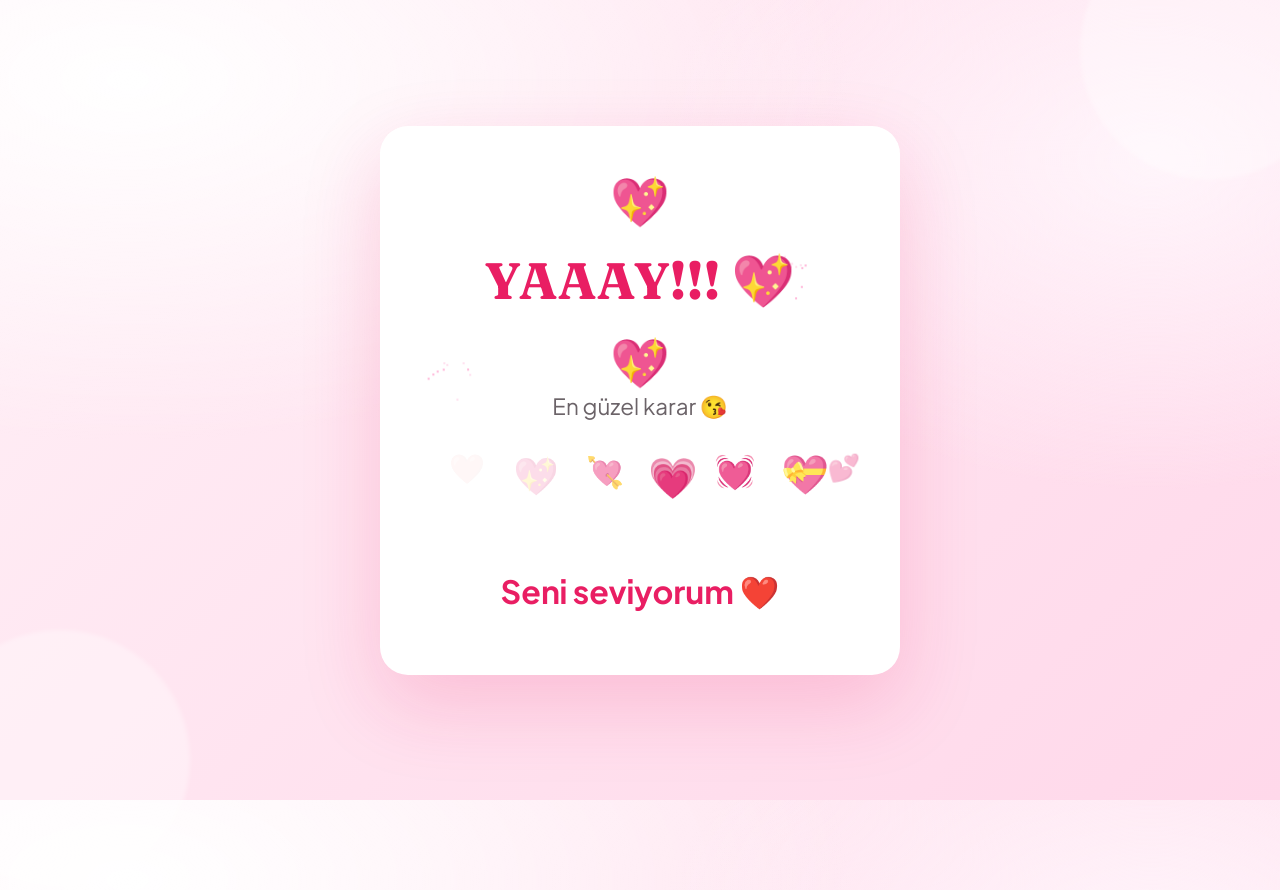
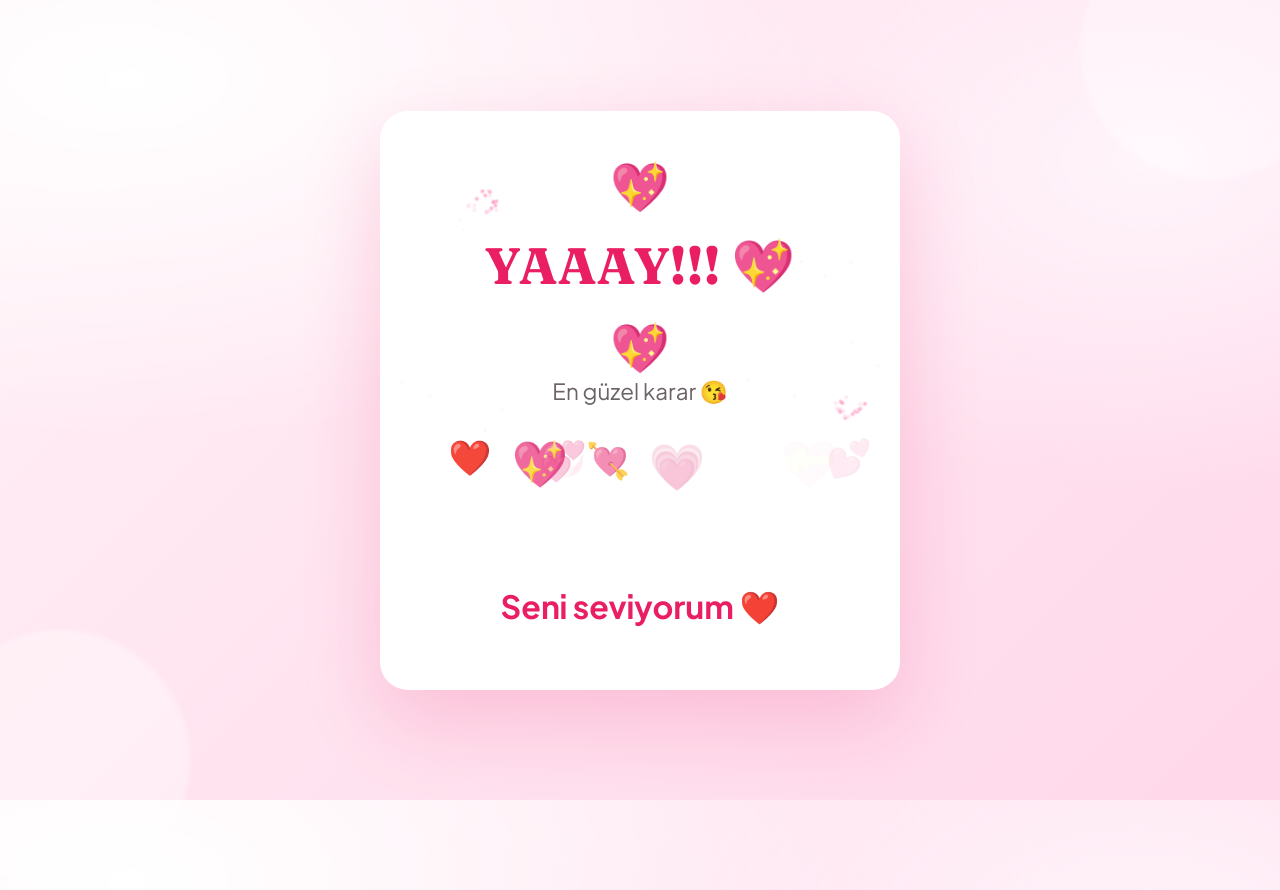
Before and after one commit to mrtsrktt/sevgilimolurmusun, a website: page index.html in a window 1280 px wide. Both pictures are taken after a click on the button "TABİİ Kİ EVET! 😍". Shown: the top 890 px of the page. Drawn offline with Linux system fonts and the light colour scheme.

Commit message:
Speed up hearts and boost fireworks

```diff
--- a/script.js
+++ b/script.js
@@ -185,22 +185,22 @@ function createFirework(side) {
 
     const firework = document.createElement('div');
     firework.className = `firework ${side}`;
-    const top = 60 + Math.random() * 180;
+    const top = 40 + Math.random() * 220;
     firework.style.top = `${top}px`;
 
-    const offset = 6 + Math.random() * 14;
+    const offset = 4 + Math.random() * 18;
     if (side === 'left') {
         firework.style.left = `${offset}%`;
     } else {
         firework.style.right = `${offset}%`;
     }
 
-    const sparkCount = 10 + Math.floor(Math.random() * 6);
+    const sparkCount = 16 + Math.floor(Math.random() * 8);
     for (let i = 0; i < sparkCount; i++) {
         const spark = document.createElement('div');
         spark.className = `spark ${i % 2 === 0 ? 'alt' : ''}`.trim();
         const angle = Math.random() * Math.PI * 2;
-        const distance = 40 + Math.random() * 50;
+        const distance = 70 + Math.random() * 70;
         const x = Math.cos(angle) * distance;
         const y = Math.sin(angle) * distance;
         spark.style.setProperty('--x', `${x}px`);
@@ -219,5 +219,5 @@ function startFireworks() {
     fireworksTimer = setInterval(() => {
         createFirework('left');
         createFirework('right');
-    }, 900);
+    }, 550);
 }
--- a/style.css
+++ b/style.css
@@ -258,76 +258,76 @@ body::after {
 
 .love-animation {
     position: relative;
-    height: 100px;
+    height: 130px;
     margin: 20px 0;
     z-index: 1;
 }
 
 .heart-float {
     position: absolute;
-    font-size: 2rem;
-    animation: floatUp 3.2s infinite, heartPulse 2.2s infinite;
+    font-size: 2.4rem;
+    animation: floatUp 2s infinite, heartPulse 1.2s infinite;
     left: 50%;
 }
 
 .heart-float:nth-child(1) {
     animation-delay: 0s;
     left: 8%;
-    font-size: 1.6rem;
+    font-size: 1.9rem;
 }
 
 .heart-float:nth-child(2) {
+    animation-delay: 0.2s;
+    left: 22%;
+    font-size: 2.6rem;
+}
+
+.heart-float:nth-child(3) {
     animation-delay: 0.4s;
-    left: 22%;
+    left: 38%;
     font-size: 2.2rem;
 }
 
-.heart-float:nth-child(3) {
-    animation-delay: 0.8s;
-    left: 38%;
-    font-size: 1.9rem;
-}
-
 .heart-float:nth-child(4) {
-    animation-delay: 1.2s;
+    animation-delay: 0.6s;
     left: 52%;
-    font-size: 2.4rem;
+    font-size: 2.8rem;
 }
 
 .heart-float:nth-child(5) {
-    animation-delay: 1.6s;
+    animation-delay: 0.8s;
     left: 67%;
-    font-size: 1.8rem;
+    font-size: 2.1rem;
 }
 
 .heart-float:nth-child(6) {
-    animation-delay: 2s;
+    animation-delay: 1s;
     left: 82%;
-    font-size: 2.1rem;
+    font-size: 2.5rem;
 }
 
 .heart-float:nth-child(7) {
-    animation-delay: 2.4s;
+    animation-delay: 1.2s;
     left: 92%;
-    font-size: 1.5rem;
+    font-size: 2rem;
 }
 
 .heart-float:nth-child(8) {
-    animation-delay: 2.8s;
+    animation-delay: 1.4s;
     left: 28%;
-    font-size: 1.7rem;
+    font-size: 2.2rem;
 }
 
 @keyframes floatUp {
     0% {
-        transform: translateY(10px) scale(0.3) rotate(-6deg);
+        transform: translateY(20px) scale(0.3) rotate(-8deg);
         opacity: 0;
     }
     50% {
         opacity: 1;
     }
     100% {
-        transform: translateY(-120px) scale(1.1) rotate(8deg);
+        transform: translateY(-150px) scale(1.25) rotate(10deg);
         opacity: 0;
     }
 }
@@ -353,12 +353,12 @@ body::after {
 /* Fireworks */
 .firework {
     position: absolute;
-    width: 6px;
-    height: 6px;
+    width: 10px;
+    height: 10px;
     border-radius: 50%;
     background: transparent;
     pointer-events: none;
-    animation: fireworkUp 1.2s ease-out forwards;
+    animation: fireworkUp 1s ease-out forwards;
 }
 
 .firework.left {
@@ -371,35 +371,35 @@ body::after {
 
 .spark {
     position: absolute;
-    width: 6px;
-    height: 6px;
+    width: 10px;
+    height: 10px;
     border-radius: 50%;
-    background: #ff5aa7;
+    background: #ff3f8a;
     transform: translate(-50%, -50%);
-    animation: sparkBurst 1.2s ease-out forwards;
+    animation: sparkBurst 1s ease-out forwards;
 }
 
 .spark.alt {
-    background: #ffb6d9;
+    background: #ffc1df;
 }
 
 @keyframes fireworkUp {
     0% {
-        transform: translateY(40px);
+        transform: translateY(60px) scale(0.6);
         opacity: 0;
     }
     30% {
         opacity: 1;
     }
     100% {
-        transform: translateY(-40px);
+        transform: translateY(-60px) scale(1.15);
         opacity: 0;
     }
 }
 
 @keyframes sparkBurst {
     0% {
-        transform: translate(-50%, -50%) scale(0.4);
+        transform: translate(-50%, -50%) scale(0.6);
         opacity: 1;
     }
     100% {
```
